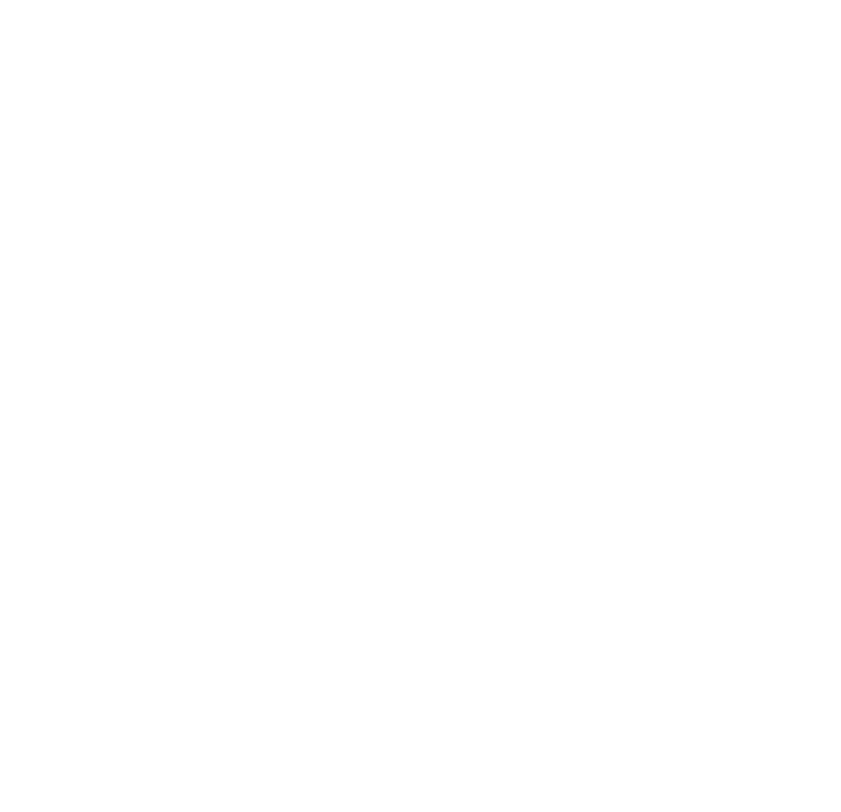
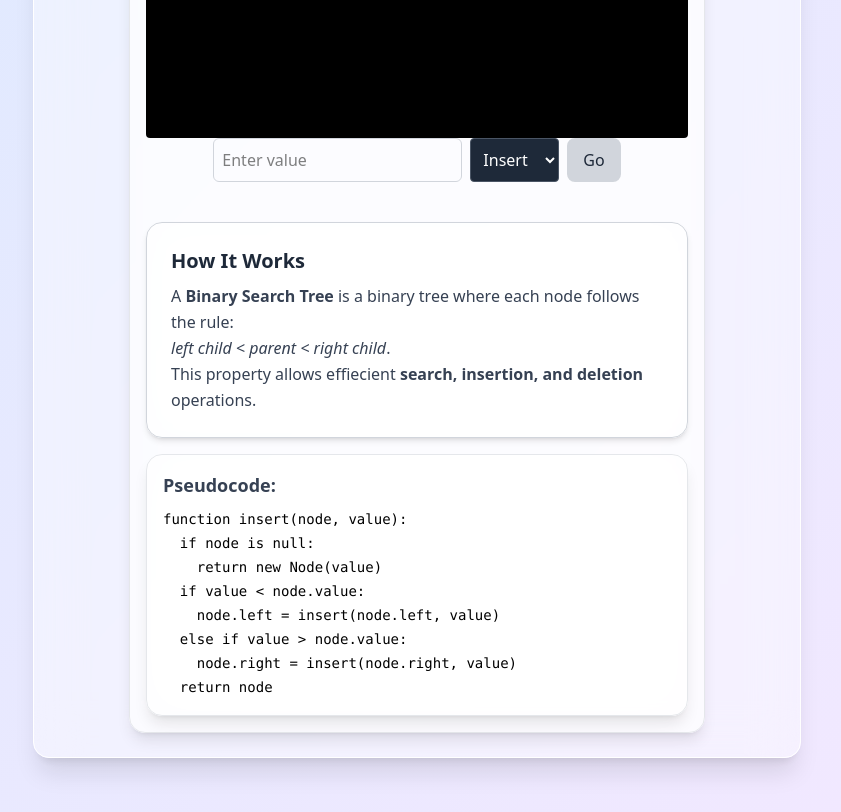
Before and after one commit to builtbydani/dsa-showcase, a React (Vite) app: page /bst in a window 1280 px wide. Before the commit this address had no page. Shown: the part 540-1352 px from the top of the page, without its empty margins (223-1064 px from the left). Before the commit the page ends 800 px from the top, so only its background shows below. Built offline with nearby package versions, Linux system fonts and the light colour scheme.

Commit message:
BST page implemented

```diff
--- a/src/App.jsx
+++ b/src/App.jsx
@@ -4,6 +4,7 @@
 import ArrayPage from "./pages/ArrayPage.jsx";
 import StackQueuePage from "./pages/StackQueuePage";
 import LinkedListPage from "./pages/LinkedListPage";
+import BSTPage from "./pages/BSTPage";
 
 export default function App() {
   return (
@@ -13,6 +14,7 @@
         <Route path="/array" element={<ArrayPage />} />
         <Route path="/stackqueue" element={<StackQueuePage />} />
         <Route path="/linkedlist" element={<LinkedListPage />} />
+        <Route path="/bst" element={<BSTPage />} />
       </Routes>
     </Router>
   );
--- a/src/components/Common/GlowPanel.jsx
+++ b/src/components/Common/GlowPanel.jsx
@@ -1,7 +1,8 @@
 // src/components/Common/GlowPanel.jsx
-export default function GlowPanel({ title, children }) {
+export default function GlowPanel({ title, children, innerRef }) {
   return (
     <div
+      ref={innerRef}
       className="
         bg-white/60 backdrop-blur-xl
         border border-gray-200 rounded-2xl
--- /dev/null
+++ b/src/components/Tree/BSTCanvas.jsx
@@ -0,0 +1,63 @@
+import { useRef, useEffect } from "react";
+
+export default function BSTCanvas({ bst, highlight }) {
+  const canvasRef = useRef();
+
+  useEffect(() => {
+    const canvas = canvasRef.current;
+    const ctx = canvas.getContext("2d");
+
+    const parentWidth = canvas.parentElement.offsetWidth;
+    canvas.width = parentWidth;
+    canvas.height = 500;
+
+    ctx.clearRect(0, 0, canvas.width, canvas.height);
+
+    const drawNode = (node) => {
+      if (!node) return;
+
+      // Draw left/right edges
+      if (node.left) {
+        drawLine(ctx, node.x, node.y, node.left.x, node.left.y);
+      }
+      if (node.right) {
+        drawLine(ctx, node.x, node.y, node.right.x, node.right.y);
+      }
+
+      // Recurse
+      drawNode(node.left);
+      drawNode(node.right);
+
+      // Draw node
+      drawCircle(ctx, node.x, node.y, node.value, node === highlight);
+    };
+
+    drawNode(bst.root);
+  }, [bst, highlight]);
+
+  return <canvas ref={canvasRef} width={1000} height={600} className="rounded bg-black" />;
+}
+
+function drawLine(ctx, x1, y1, x2, y2) {
+  ctx.strokeStyle = "#888";
+  ctx.lineWidth = 2;
+  ctx.beginPath();
+  ctx.moveTo(x1, y1);
+  ctx.lineTo(x2, y2);
+  ctx.stroke();
+}
+
+function drawCircle(ctx, x, y, value, highlight = false) {
+  ctx.beginPath();
+  ctx.arc(x, y, 20, 0, 2 * Math.PI);
+  ctx.fillStyle = highlight ? "#facc15" : "#38bdf8"; // yellow or blue
+  ctx.fill();
+  ctx.strokeStyle = "white";
+  ctx.stroke();
+
+  ctx.fillStyle = "black";
+  ctx.font = "16px sans-serif";
+  ctx.textAlign = "center";
+  ctx.textBaseline = "middle";
+  ctx.fillText(value, x, y);
+}
--- /dev/null
+++ b/src/components/Tree/BSTControls.jsx
@@ -0,0 +1,53 @@
+import { useState } from "react";
+import Input from "../Common/Input";
+import Button from "../Common/Button";
+import { BST } from "./BSTLogic";
+
+export default function BSTControls({ bst, setBst, setHighlight, mode, setMode }) {
+  const [input, setInput] = useState("");
+
+  const handleAction = () => {
+    const value = parseInt(input);
+    if (isNaN(value)) return;
+
+    const newBST = new BST();
+    Object.assign(newBST, bst);
+
+    newBST.root = bst.root;
+
+    if (mode === "insert") {
+      newBST.insert(value);
+    } else if (mode === "search") {
+      const found = newBST.search(value);
+      setHighlight(found ? found : null);
+    } else if (mode === "delete") {
+      newBST.delete(value);
+    }
+
+    const canvasWidth = document.querySelector("canvas")?.offsetWidth || 800;
+    newBST.updatePositions(canvasWidth);
+
+    setBst(newBST);
+    setInput("");
+  };
+
+  return (
+    <div className="flex flex-wrap justify-center gap-2">
+      <Input
+        value={input}
+        onChange={(e) => setInput(e.target.value)}
+        placeholder="Enter value"
+      />
+      <select
+        className="px-2 py-1 rounded bg-gray-800 text-white border border-gray-600"
+        value={mode}
+        onChange={(e) => setMode(e.target.value)}
+      >
+        <option value="insert">Insert</option>
+        <option value="search">Search</option>
+        <option value="delete">Delete</option>
+      </select>
+      <Button onClick={handleAction}>Go</Button>
+    </div>
+  );
+}
--- /dev/null
+++ b/src/components/Tree/BSTDemo.jsx
@@ -0,0 +1,56 @@
+import { useEffect, useRef, useState } from "react";
+import BSTCanvas from "./BSTCanvas";
+import BSTControls from "./BSTControls";
+import DescriptionBox from "../Common/DescriptionBox";
+import GlowPanel from "../Common/GlowPanel";
+import PseudocodeBox from "./PseudocodeBox";
+import { BST } from "./BSTLogic";
+
+export default function BSTDemo() {
+  const [highlight, setHighlight] = useState(null);
+  const [mode, setMode] = useState("insert");
+  const [bst, setBst] = useState(() => {
+    const b = new BST();
+    b.insert(20);
+    return b;
+  });
+
+  const panelRef = useRef();
+
+  useEffect(() => {
+    if (panelRef.current) {
+      const width = panelRef.current.offsetWidth;
+      bst.updatePositions(width);
+      console.log("BST updated; triggering layout update.");
+    }
+  }, [bst]);
+
+  return (
+    <GlowPanel innerRef={panelRef}>
+
+      <BSTCanvas
+        bst={bst}
+        highlight={highlight}
+      />
+
+      <BSTControls
+        bst={bst}
+        setBst={setBst}
+        setHighlight={setHighlight}
+        mode={mode}
+        setMode={setMode}
+      />
+
+      <DescriptionBox>
+        A <strong>Binary Search Tree</strong> is a binary tree where each node follows the rule:
+        <br />
+        <em>left child &lt; parent &lt; right child</em>.
+        <br />
+        This property allows effiecient <strong>search, insertion, and deletion</strong> operations.
+      </DescriptionBox>
+
+      <PseudocodeBox mode={mode}/>
+
+    </GlowPanel>
+  );
+}
--- /dev/null
+++ b/src/components/Tree/BSTLogic.js
@@ -0,0 +1,117 @@
+export class BSTNode {
+  constructor(value) {
+    this.value = value;
+    this.left = null;
+    this.right = null;
+    this.x = 0;
+    this.y = 0;
+    this.level = 0;
+  }
+}
+
+export class BST {
+  constructor() {
+    this.root = null;
+  }
+
+  insert(value) {
+    this.root = this.#insertRecursive(this.root, value);
+  }
+
+  #insertRecursive(node, value) {
+    if (node === null) return new BSTNode(value);
+
+    if (value < node.value) {
+      node.left = this.#insertRecursive(node.left, value);
+    } else if (value > node.value) {
+      node.right = this.#insertRecursive(node.right, value);
+    }
+
+    return node;
+  }
+
+  search(value) {
+    return this.#searchRecursive(this.root, value);
+  }
+
+  #searchRecursive(node, value) {
+    if (!node || node.value === value) return node;
+
+    if (value < node.value) {
+      return this.#searchRecursive(node.left, value);
+    } else {
+      return this.#searchRecursive(node.right, value);
+    }
+  }
+
+  delete(value) {
+    this.root = this.#deleteRecursive(this.root, value);
+  }
+
+  #deleteRecursive(node, value) {
+    if (node === null) return null;
+
+    if (value < node.value) {
+      node.left = this.#deleteRecursive(node.left, value);
+    } else if (value > node.value) {
+      node.right = this.#deleteRecursive(node.right, value);
+    } else {
+      if (!node.left && !node.right) {
+        return null;
+      } else if (!node.left) {
+        return node.right;
+      } else if (!node.right) {
+        return node.left;
+      } else {
+        const minLargerNode = this.#getMinNode(node.right);
+        node.value = minLargerNode.value;
+        node.right = this.#deleteRecursive(node.right, minLargerNode.value);
+      }
+    }
+
+    return node;
+  }
+
+  #getMinNode(node) {
+    while (node.left) {
+      node = node.left;
+    }
+    return node;
+  }
+
+  inorder() {
+    const result = [];
+    this.#inorderRecursive(this.root, result);
+    return result;
+  }
+
+  #inorderRecursive(node, result) {
+    if (!node) return;
+    this.#inorderRecursive(node.left, result);
+    result.push(node.value);
+    this.#inorderRecursive(node.right, result);
+  }
+
+  updatePositions(canvasWidth = 800) {
+    console.log("[BST] updating positions, canvaswidth = ", canvasWidth);
+    const setCoords = (node, x, y, level, spacing) => {
+      if (!node) return;
+      console.log(`Placing node ${node.value} at (${x}, ${y})`);
+
+      node.x = x;
+      node.y = y;
+      node.level = level;
+
+      const offset = spacing / 2;
+
+      setCoords(node.left, x - offset, y + 80, level + 1, offset);
+      setCoords(node.right, x + offset, y + 80, level + 1, offset);
+    };
+
+    const baseX = canvasWidth / 2;
+    const baseY = 80;
+    const spacing = canvasWidth / 3;
+
+    setCoords(this.root, baseX, baseY, 0, spacing);
+  }
+}
--- /dev/null
+++ b/src/components/Tree/PseudocodeBox.jsx
@@ -0,0 +1,53 @@
+import GlowPanel from "../Common/GlowPanel";
+import GlowTitle from "../Common/GlowTitle";
+
+export default function PseudocodeBox({ mode }) {
+  let lines = [];
+
+  if (mode === "insert") {
+    lines = [
+      "function insert(node, value):",
+      "  if node is null:",
+      "    return new Node(value)",
+      "  if value < node.value:",
+      "    node.left = insert(node.left, value)",
+      "  else if value > node.value:",
+      "    node.right = insert(node.right, value)",
+      "  return node",
+    ];
+  } else if (mode === "search") {
+    lines = [
+      "function search(node, value):",
+      "  if node is null or node.value == value:",
+      "    return node",
+      "  if value < node.value:",
+      "    return search(node.left, value)",
+      "  else:",
+      "    return search(node.right, value)",
+    ];
+  } else if (mode === "delete") {
+    lines = [
+      "function delete(node, value):",
+      "  if node is null:",
+      "    return null",
+      "  if value < node.value:",
+      "    node.left = delete(node.left, value)",
+      "  else if value > node.value:",
+      "    node.right = delete(node.right, value)",
+      "  else:",
+      "    if no children: return null",
+      "    if one child: return that child",
+      "    node.value = min(node.right)",
+      "    node.right = delete(node.right, node.value)",
+      "  return node",
+    ];
+  }
+
+  return (
+    <GlowPanel title="Pseudocode:">
+      <pre className="font-mono text-sm whitespace-pre leading-6">
+        {lines.join("\n")}
+      </pre>
+    </GlowPanel>
+  );
+}
--- /dev/null
+++ b/src/pages/BSTPage.jsx
@@ -0,0 +1,10 @@
+import DSAPageLayout from "../components/Common/DSAPageLayout";
+import BSTDemo from "../components/Tree/BSTDemo";
+
+export default function BSTPage() {
+  return (
+    <DSAPageLayout title="Binary Search Tree">
+      <BSTDemo />
+    </DSAPageLayout>
+  );
+}
```
